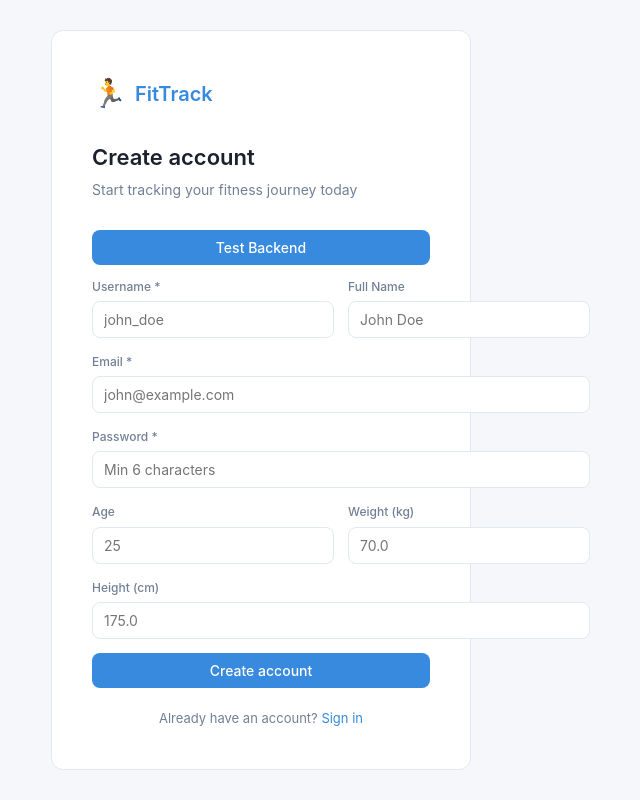
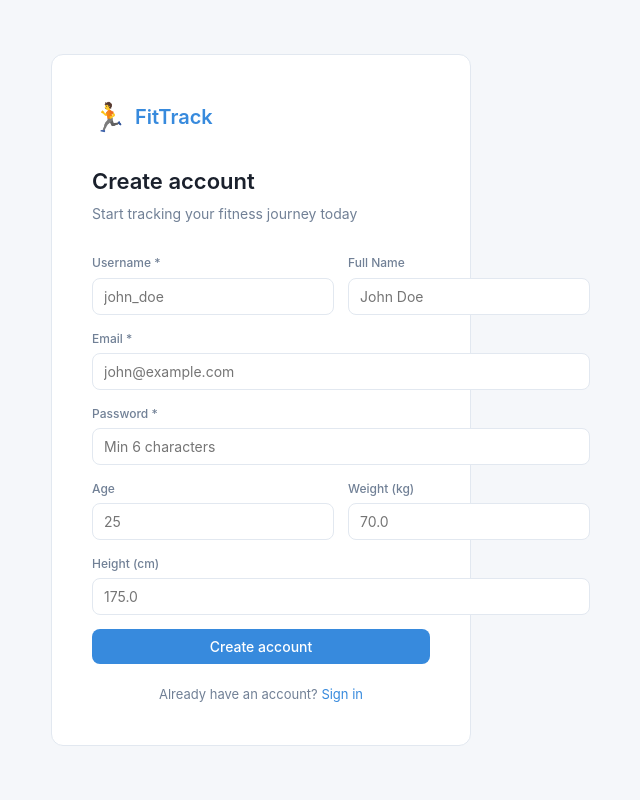
Before and after one commit to Aryannegi07/Codealpha_Appdev_Fittrack, a React (Create React App) app in the folder frontend/: page /register in a window 1280 px wide. Shown: the whole page, without its empty margins (379-1019 px from the left). Built offline with nearby package versions, Linux system fonts and the light colour scheme.

Commit message:
Stable Android APK working version

```diff
--- a/frontend/src/pages/Register.js
+++ b/frontend/src/pages/Register.js
@@ -2,7 +2,6 @@ import React, { useState } from "react";
 import { Link, useNavigate } from "react-router-dom";
 import { register as registerApi } from "../services/api";
 import { useAuth } from "../context/AuthContext";
-import axios from "axios";
 
 const Register = () => {
   const [form, setForm] = useState({
@@ -24,35 +23,6 @@ const Register = () => {
   const handleChange = (e) =>
     setForm({ ...form, [e.target.name]: e.target.value });
 
-  const testConnection = async () => {
-    try {
-      const res = await fetch(
-        "https://codealpha-appdev-fittrack.onrender.com/api/auth/login",
-        {
-          method: "POST",
-          headers: {
-            "Content-Type": "application/json",
-          },
-          body: JSON.stringify({
-            username: "test",
-            password: "test",
-          }),
-        },
-      );
-
-      const text = await res.text();
-
-      alert(
-        JSON.stringify({
-          status: res.status,
-          ok: res.ok,
-          body: text,
-        }),
-      );
-    } catch (e) {
-      alert("FETCH ERROR: " + e.message);
-    }
-  };
   const handleSubmit = async (e) => {
     e.preventDefault();
     setError("");
@@ -71,26 +41,12 @@ const Register = () => {
       login(data);
       navigate("/dashboard");
     } catch (err) {
-      console.log("REGISTER ERROR:", err);
-      console.log("MESSAGE:", err.message);
-      console.log("STATUS:", err.response?.status);
-      console.log("DATA:", err.response?.data);
-
-      alert(
-        JSON.stringify({
-          message: err.message,
-          status: err.response?.status,
-          data: err.response?.data,
-        }),
-      );
-
-      setError(
-        err.response?.data?.error ||
-          err.response?.data?.message ||
-          err.message ||
-          "Registration failed",
-      );
-    } finally {
+  setError(
+    err.response?.data?.error ||
+      err.response?.data?.message ||
+      "Registration failed"
+  );
+} finally {
       setLoading(false);
     }
   };
@@ -127,17 +83,6 @@ const Register = () => {
 
         {error && <div className="error-msg">{error}</div>}
 
-        <button
-          type="button"
-          onClick={testConnection}
-          className="btn btn-primary"
-          style={{
-            width: "100%",
-            marginBottom: "12px",
-          }}
-        >
-          Test Backend
-        </button>
 
         <form onSubmit={handleSubmit}>
           <div className="form-grid" style={{ marginBottom: 14 }}>
```
